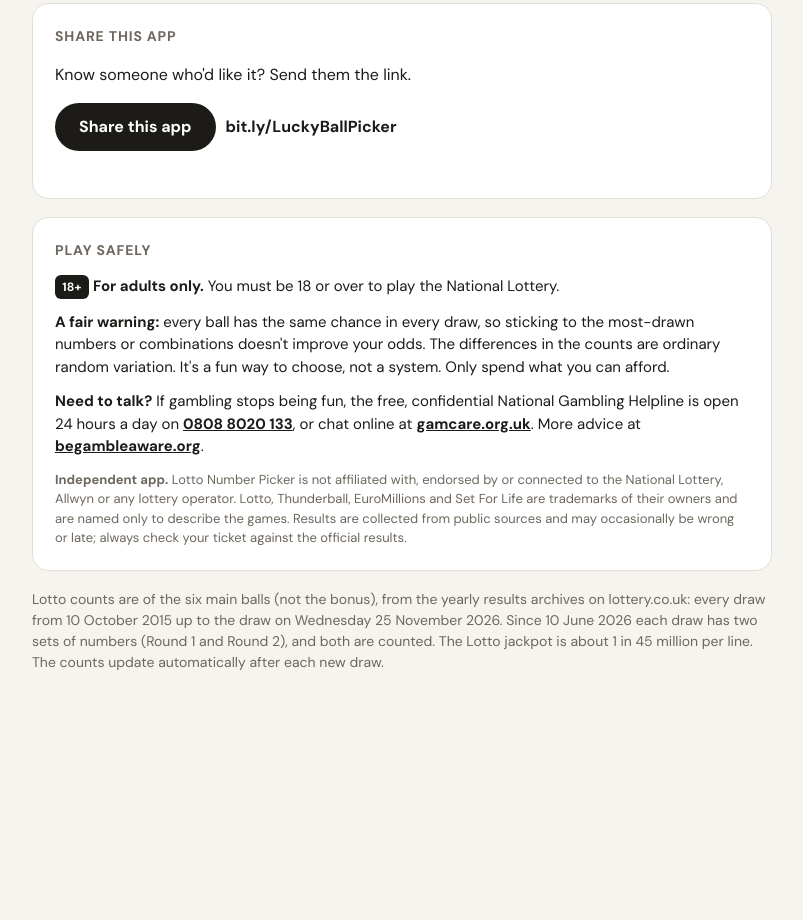
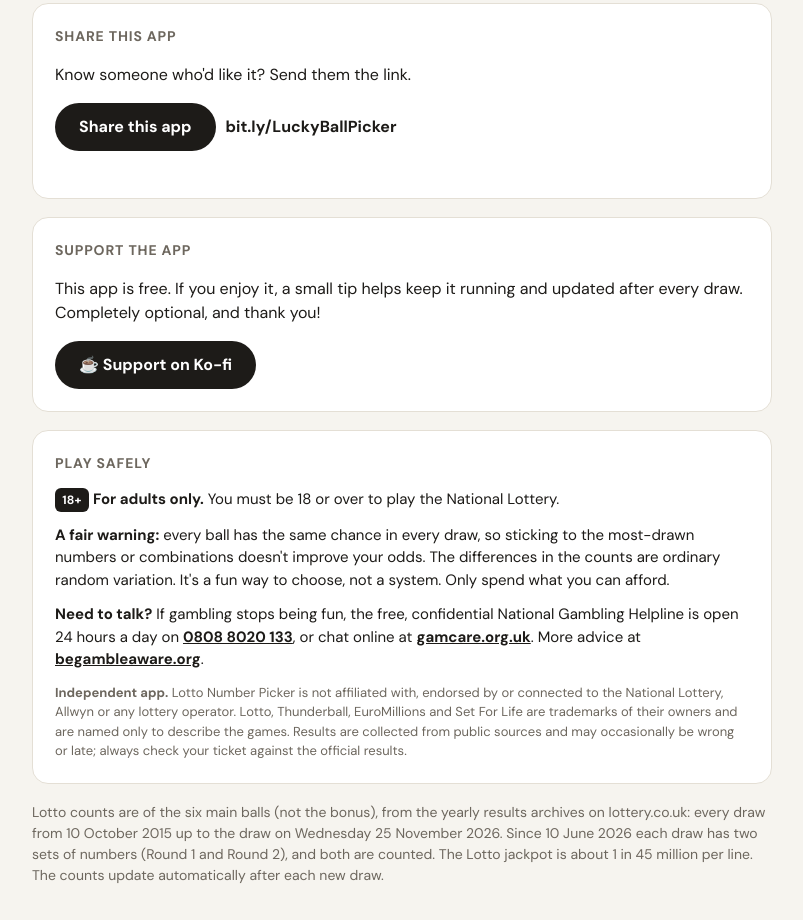
Before and after one commit to AiRich49/lotto-picker, a plain HTML site: page index.html in a window 1280 px wide. Shown: the part 2077-2997 px from the top of the page, without its empty margins (238-1041 px from the left). Before the commit the page ends 2820 px from the top, so only its background shows below. Drawn offline with Linux system fonts and the light colour scheme.

Commit message:
Add Support on Ko-fi button
Co-Authored-By: Claude Opus 5.5 <noreply@anthropic.com>
Claude-Session: https://claude.ai/code/session_016X18jDmDakXfHaTwTxe1rw

```diff
--- a/index.html
+++ b/index.html
@@ -107,6 +107,7 @@
   .share-row .go { width: auto; padding: 12px 24px; font-size: 16px; }
   .share-link { font-weight: 700; color: var(--ink); text-decoration: none; word-break: break-all; }
   .share-msg { font-size: 14px; color: var(--muted); min-height: 1.2em; margin: 8px 0 0; }
+  a.go.kofi { display: inline-block; text-decoration: none; text-align: center; width: auto; padding: 12px 24px; font-size: 16px; }
 </style>
 </head>
 <body>
@@ -180,6 +181,14 @@
       <a class="share-link" href="https://bit.ly/LuckyBallPicker" target="_blank" rel="noopener">bit.ly/LuckyBallPicker</a>
     </div>
     <p class="share-msg" id="shareMsg" aria-live="polite"></p>
+  </section>
+
+  <section class="card">
+    <h2>Support the app</h2>
+    <p>This app is free. If you enjoy it, a small tip helps keep it running and updated after every draw. Completely optional, and thank you!</p>
+    <div class="share-row">
+      <a class="go kofi" href="https://ko-fi.com/luckyballpicker" target="_blank" rel="noopener">☕ Support on Ko-fi</a>
+    </div>
   </section>
 
   <section class="card safe">
--- a/sw.js
+++ b/sw.js
@@ -1,6 +1,6 @@
 // App shell is cached for offline use; draw data is fetched fresh when online,
 // falling back to the last saved copy when offline.
-const CACHE = "lotto-picker-v4";
+const CACHE = "lotto-picker-v5";
 const SHELL = ["./", "index.html", "manifest.webmanifest", "icons/icon-192.png", "icons/icon-512.png", "icons/apple-touch-icon.png",
   "data/lotto.csv", "data/thunderball.csv", "data/euromillions.csv", "data/setforlife.csv"];
 self.addEventListener("install", e => { e.waitUntil(caches.open(CACHE).then(c => c.addAll(SHELL)).then(() => self.skipWaiting())); });
```
Also changed, not shown: 1 other file.
